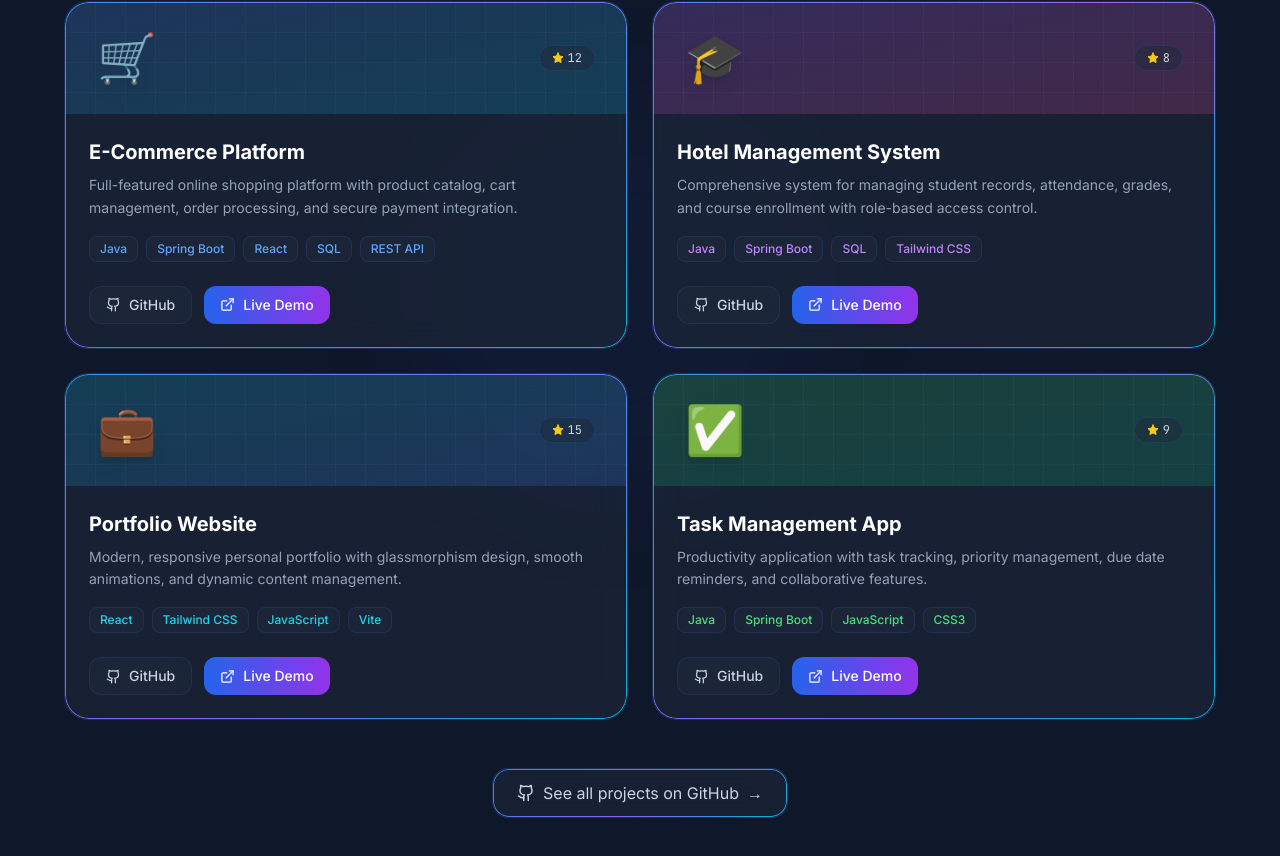
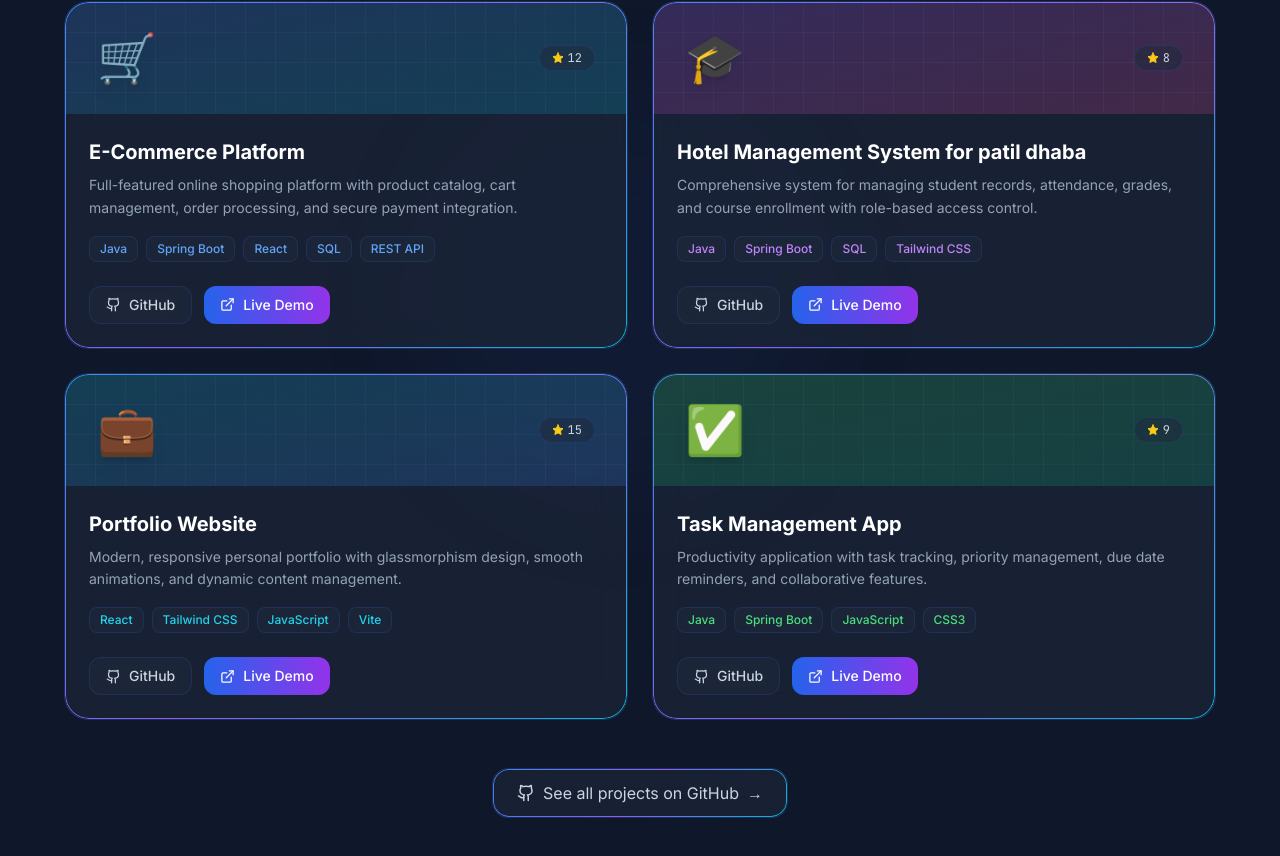
Before and after one commit to Harshalkatware/newportfolio, a React (Vite) app: page / in a window 1280 px wide. Shown: the part 3179-4035 px from the top of the page. Built offline with nearby package versions, Linux system fonts and the light colour scheme; the HTML template or start-up script is replaced by a standard one.

Commit message:
project  change

```diff
--- a/src/components/Projects.jsx
+++ b/src/components/Projects.jsx
@@ -15,7 +15,7 @@ const projects = [
     demo: '#',
   },
   {
-    title: 'Hotel  Management System',
+    title: 'Hotel  Management System for patil dhaba ',
     emoji: '🎓',
     description: 'Comprehensive system for managing student records, attendance, grades, and course enrollment with role-based access control.',
     tags: ['Java', 'Spring Boot', 'SQL', 'Tailwind CSS'],
```
